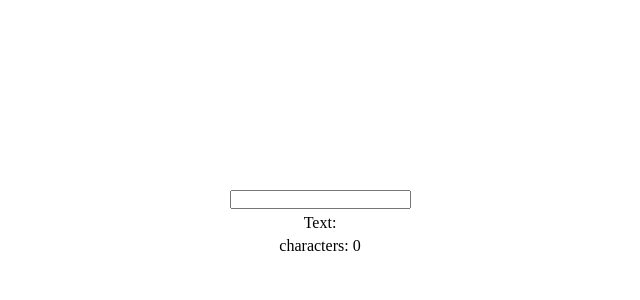
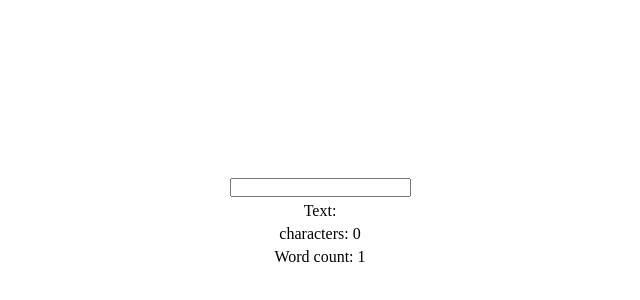
Before and after one commit to vibhanimbalkar97-star/react_basic_challenges, a React (Vite) app in the folder basic_challenges/: page / in a window 1280 px wide. Shown: the part 78-378 px from the top of the page, without its empty margins (320-960 px from the left). Built offline with nearby package versions, Linux system fonts and the light colour scheme.

Commit message:
word count done

```diff
--- a/basic_challenges/src/App.jsx
+++ b/basic_challenges/src/App.jsx
@@ -6,6 +6,7 @@
 // import ToggleText from "./components/ToggleText"
 
 import CharacterCounter from "./components/CharacterCounter"
+import WordCounter from "./components/WordCounter"
 
 
 function App() {
@@ -18,7 +19,8 @@ function App() {
     {/* <ToggleText /> */}
     {/* <ThemeToggle /> */}
     {/* <ShowHidePassword /> */}
-    <CharacterCounter />
+    {/* <CharacterCounter /> */}
+    <WordCounter />
 
     </>
   )
--- /dev/null
+++ b/basic_challenges/src/components/WordCounter.jsx
@@ -0,0 +1,31 @@
+import { useState } from "react";
+
+const WordCounter = () => {
+  const [input, setInput] = useState("");
+
+  const char = input.trim().split(/\s+/).length;
+
+  return (
+    <div
+      style={{
+        display: "flex",
+        alignItems: "center",
+        justifyContent: "center",
+        minHeight: "600px",
+        flexDirection: "column",
+        gap: "5px",
+      }}
+    >
+      <input
+        type="text"
+        value={input}
+        onChange={(e) => setInput(e.target.value)}
+      />
+      <p>Text: {input}</p>
+      <p>characters: {input.length}</p>
+      <p>Word count: {char}</p>
+    </div>
+  );
+};
+
+export default WordCounter;
```
